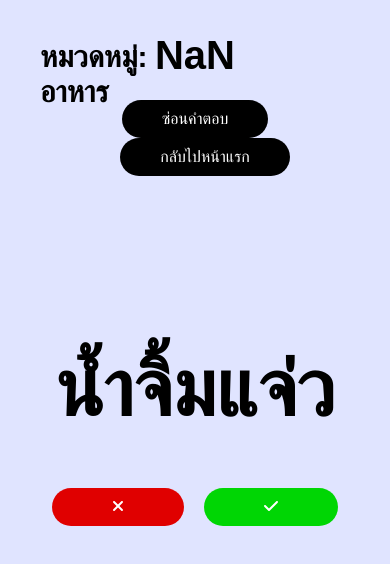
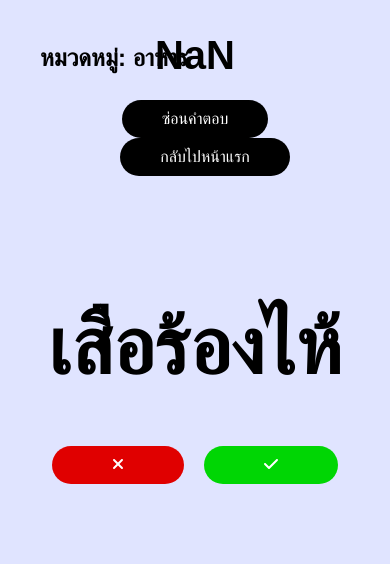
Before and after one commit to suttirakcha/lets-guess, a React (Create React App) app: page /th/foods in a window 390 px wide. Shown: the top 564 px of the page. Built offline with nearby package versions, Linux system fonts and the light colour scheme; a web font is replaced by a local one.

Commit message:
Commit Codes

```diff
--- a/src/App.js
+++ b/src/App.js
@@ -37,6 +37,7 @@ import ThaiSingersTh from "./th/categories/thai-singers";
 import PlacesInBangkok from "./th/categories/bangkok-places";
 import ETCSongsTh from "./th/categories/etc-songs";
 import KitchenwareTh from "./th/categories/kitchenware";
+import BaliSanskritLoanwords from "./th/categories/bali-sanskrit-loanwords";
 
 export default function App(){
   return (
@@ -81,6 +82,7 @@ export default function App(){
         <Route path="/th/places-in-bangkok" element={<PlacesInBangkok />} />
         <Route path="/th/etc-songs" element={<ETCSongsTh />} />
         <Route path="/th/kitchenware" element={<KitchenwareTh />} />
+        <Route path="/th/bali-sanskrit-loanwords" element={<BaliSanskritLoanwords />} />
       </Routes>
     </Router>
   )
--- a/src/App.scss
+++ b/src/App.scss
@@ -560,6 +560,10 @@ input:checked + .switch-toggle:before {
   animation:mainAnimOut 900ms forwards;
 }
 
+#category {
+  font-size:30px;
+}
+
 #score-result{
   position:absolute;
   z-index:99;
@@ -693,7 +697,10 @@ input:checked + .switch-toggle:before {
   }
   .sec-left {
     text-align:left;
-    width:45%;
+    margin-top:8px;
+    #category {
+      font-size:24px;
+    }
   }
   .btn {
     font-size:1em;
--- a/src/components/questions.js
+++ b/src/components/questions.js
@@ -227,7 +227,7 @@ export default function Questions(props){
     <div className={"App"}>
       <header className="app-head head-game">
         <div className="sec-left">
-          <h1 style={{fontSize:"30px"}}>Category: {props.category}</h1>
+          <h1 id="category">Category: {props.category}</h1>
           <h1 id="get-point">Point +1</h1>
         </div>
         <div className="sec-middle">
--- /dev/null
+++ b/src/th/categories/bali-sanskrit-loanwords.js
@@ -0,0 +1,8 @@
+import React from "react";
+import "../../App.scss";
+import QuestionsTh from "../components/questions";
+
+export default function BaliSanskritLoanwords(){
+  const words = ["มนุษย์","อาทิตย์","อากาศ","อาหาร","กษัตริย์","สัมภาษณ์","ปรารถนา","กีฬา","กรีฑา","วิเคราะห์","สังเคราะห์","อุตส่าห์","พยัคฆ์","อัคคี","เขต","จุฬา","อธิษฐาน","บริบูรณ์","ศึกษา","วิทยุ","ทฤษฎี","วิเศษ","สถาน","รัศมี","ภรรยา","วิชา","วิทยา","สามัญ","สัญญาณ","ปัจจุบัน","ปกติ","ปัญญา","บุปผา","ธรรม","กรรม","สวรรค์","อาศัย","อักษร","ขณะ","พัฒนา","วัฒนา","พิเศษ","วุฒิ","ทุกข์","บุตร","เกษตร","มหัศจรรย์","อัศจรรย์","เกษียณ","ทักษิณ","พัสดุ","ไวยากรณ์","พฤติกรรม","ศัพท์","ฤทัย","พยายาม","ประพฤติ","ทรัพย์","ศรี","ศาสนา","ประถม","มัธยม","บุรุษ","สตรี","ประเทศ","ประโยค","อาจารย์","ศาสตร์","จันทร์","จักรวาล","เพศ","มนตรี","มิตร","ไพฑูรย์","อุทยาน","ปัจจัย","บุคคล","เมตตา","ปรากฏ","วิทยาลัย"];
+  return (<QuestionsTh answers={words} category="คำที่มาจากภาษาบาลี-สันสกฤต" redirect="/th/bali-sanskrit-loanwords"/>)
+}
--- a/src/th/categories/foods.js
+++ b/src/th/categories/foods.js
@@ -3,6 +3,6 @@ import "../../App.scss";
 import QuestionsTh from "../components/questions";
 
 export default function FoodsTh(){
-  const words = ["สเต๊ก","พิซซ่า","สลัด","ไก่ทอด","พะแนง","มัสมั่น","แกงส้ม","เซบิเช","ซูชิ","ผัดกะเพรา","หมูทอดกระเทียม","แกงเขียวหวาน","ข้าวมันไก่","ข้าวขาหมู","ราดหน้า","ผัดซีอิ๊ว","โรตี","แกงกะหรี่","กิมจิ","บิบิมบับ","คิมบับ","เต้าหู้","เป็ดปักกิ่ง","แกงฮังเล","แกงกุรุหม่า","ซาชิมิ","นาซี เลอมัก","ห่อหมก","นาซี โกเร็ง","ส้มตำ","ลาบ","น้ำตก","ก้อย","ปูผัดผงกะหรี่","กุ้งเผา","ปลาเผา","รีซอตโต","ปาเอยา","ข้าวผัด","ข้าวต้ม","โจ๊ก","ขนมปังกระเทียม","หมูยอ","เฝอ","ก๋วยเตี๋ยว","อโดโบ้","ก๋วยเตี๋ยวคั่วไก่","หมูกรอบ","ผัดไทย","บะหมี่","แกงเหลือง","น้ำจิ้มไก่","น้ำจิ้มซีฟู้ด","ชาบู","หม่าล่า","ต้มยำกุ้ง","ต้มยำ","ไก่ย่าง","น้ำจิ้มแจ่ว","เสือร้องไห้","ราวีโอลี","ข้าวคลุกกะปิ","ปลาร้า","แกงบุ่มไบ่","น้ำปลา","คาโบนาร่า","ไส้กรอก","ไข่เจียว","ไข่ดาว","ไข่ตุ๋น","ไข่ต้ม","ไส้อั่ว","แคบหมู","น้ำพริก","น้ำพริกหนุ่ม","น้ำพริกอ่อง","แฮม","ปลาทู","ขาหมูเยอรมัน","หม้อไฟ","ข้าวผัดปู","ยำวุ้นเส้น","ผัดเผ็ด","ผัดผัก","หมูตุ๋น","มักกะโรนี","ขนมจีบ","ปลาแซลมอน","แซนด์วิช","แกงจืด","ไข่ลูกเขย","ไข่เยี่ยวม้า","ซุป","ราเม็ง","ไก่คาราอะเกะ","ซุปมิโสะ","แกงไตปลา","ข้าวยำ","ข้าวผัดกิมจิ","ข้าวผัดกระเทียม","แฮมเบอร์เกอร์","เกี๊ยว","ขนมจีน","ซาลาเปา","ลูกรอก","ฉู่ฉี่","กุ้งแช่น้ำปลา","ปลากะพงทอดกระเทียม","ราตาตุย","ผักดอง","ข้าวหมูแดง","กุนเชียง","เป็ดย่าง","ซาโมซา","กะหรี่ปั๊บ","โอนิกิริ","ทาโกะยากิ","ผัดผักบุ้งไฟแดง","อุด้ง","พะโล้","ซุปหางวัว","ซุปหอมใหญ่","ทอดมัน","ยำปลาดุกฟู","สตูเนื้อ","ต้มข่าไก่","ปาท่องโก๋","ต๊อกโบกี","ไข่เค็ม","สาหร่าย","จับเช","จาจังมยอน","บะหมี่กึ่งสำเร็จรูป"];
+  const words = ["สเต๊ก","พิซซ่า","สลัด","ไก่ทอด","พะแนง","มัสมั่น","แกงส้ม","เซบิเช","ซูชิ","ผัดกะเพรา","หมูทอดกระเทียม","แกงเขียวหวาน","ข้าวมันไก่","ข้าวขาหมู","ราดหน้า","ผัดซีอิ๊ว","โรตี","แกงกะหรี่","กิมจิ","บิบิมบับ","คิมบับ","เต้าหู้","เป็ดปักกิ่ง","แกงฮังเล","แกงกุรุหม่า","ซาชิมิ","นาซี เลอมัก","ห่อหมก","นาซี โกเร็ง","ส้มตำ","ลาบ","น้ำตก","ก้อย","ปูผัดผงกะหรี่","กุ้งเผา","ปลาเผา","รีซอตโต","ปาเอยา","ข้าวผัด","ข้าวต้ม","โจ๊ก","ขนมปังกระเทียม","หมูยอ","เฝอ","ก๋วยเตี๋ยว","อโดโบ้","ก๋วยเตี๋ยวคั่วไก่","หมูกรอบ","ผัดไทย","บะหมี่","แกงเหลือง","น้ำจิ้มไก่","น้ำจิ้มซีฟู้ด","ชาบู","หม่าล่า","ต้มยำกุ้ง","ต้มยำ","ไก่ย่าง","น้ำจิ้มแจ่ว","เสือร้องไห้","ราวีโอลี","ข้าวคลุกกะปิ","ปลาร้า","แกงบุ่มไบ่","น้ำปลา","คาโบนาร่า","ไส้กรอก","ไข่เจียว","ไข่ดาว","ไข่ตุ๋น","ไข่ต้ม","ไส้อั่ว","แคบหมู","น้ำพริก","น้ำพริกหนุ่ม","น้ำพริกอ่อง","แฮม","ปลาทู","ขาหมูเยอรมัน","หม้อไฟ","ข้าวผัดปู","ยำวุ้นเส้น","ผัดเผ็ด","ผัดผัก","หมูตุ๋น","มักกะโรนี","ขนมจีบ","ปลาแซลมอน","แซนด์วิช","แกงจืด","ไข่ลูกเขย","ไข่เยี่ยวม้า","ซุป","ราเม็ง","ไก่คาราอะเกะ","ซุปมิโสะ","แกงไตปลา","ข้าวยำ","ข้าวผัดกิมจิ","ข้าวผัดกระเทียม","แฮมเบอร์เกอร์","เกี๊ยว","ขนมจีน","ซาลาเปา","ลูกรอก","ฉู่ฉี่","กุ้งแช่น้ำปลา","ปลากะพงทอดกระเทียม","ราตาตุย","ผักดอง","ข้าวหมูแดง","กุนเชียง","เป็ดย่าง","ซาโมซา","กะหรี่ปั๊บ","โอนิกิริ","ทาโกะยากิ","ผัดผักบุ้งไฟแดง","อุด้ง","พะโล้","ซุปหางวัว","ซุปหอมใหญ่","ทอดมัน","ยำปลาดุกฟู","สตูเนื้อ","ต้มข่าไก่","ปาท่องโก๋","ต๊อกโบกี","ไข่เค็ม","สาหร่าย","จับเช","จาจังมยอน","บะหมี่กึ่งสำเร็จรูป","สุกี้"];
   return (<QuestionsTh answers={words} category="อาหาร" redirect="/th/foods"/>)
 }
--- a/src/th/components/questions.js
+++ b/src/th/components/questions.js
@@ -225,7 +225,7 @@ export default function QuestionsTh(props){
     <div className="App">
       <header className="app-head head-game">
         <div className="sec-left">
-          <h1 style={{fontSize:"30px"}}>หมวดหมู่: {props.category}</h1>
+          <h1 id="category">หมวดหมู่: {props.category}</h1>
           <h1 id="get-point">คะแนน +1</h1>
         </div>
         <div className="sec-middle">
```
Also changed, not shown: src/th/main.js (+16 -0 lines).
